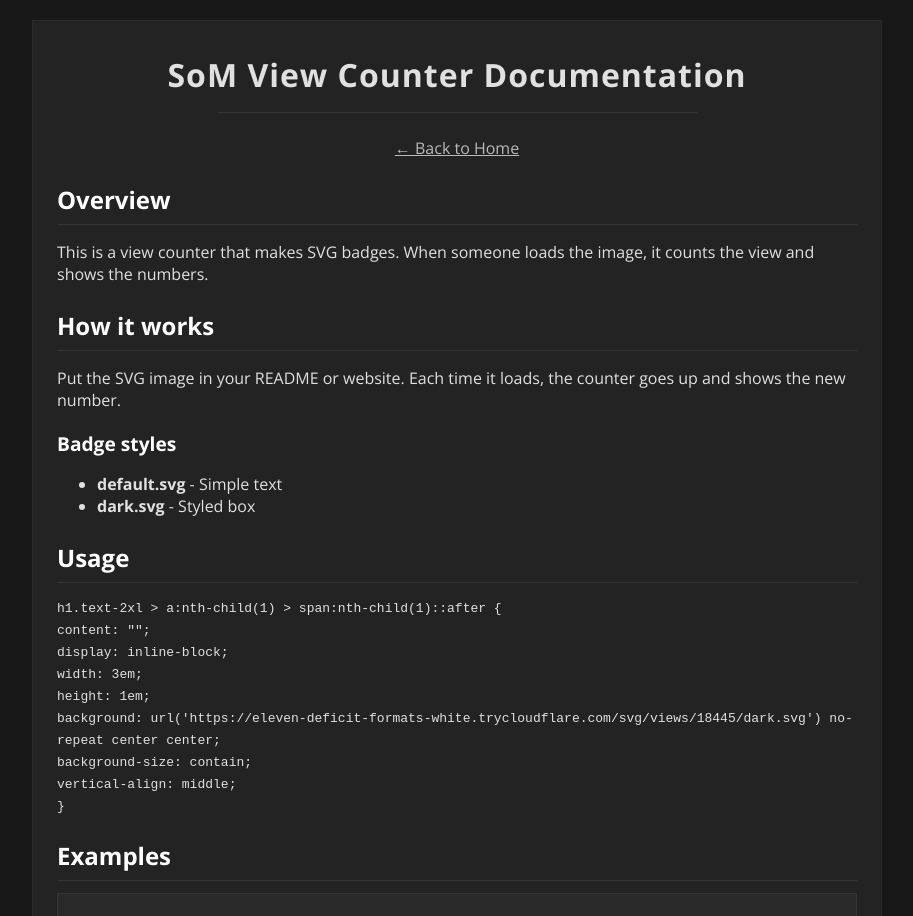
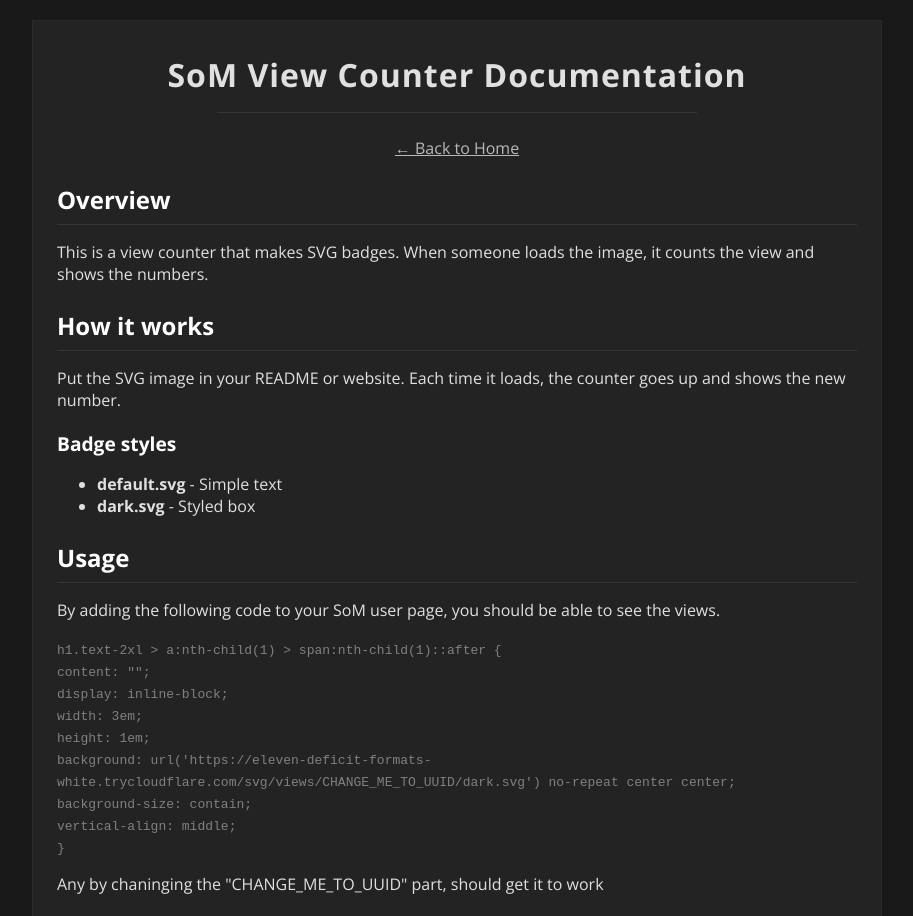
Before and after one commit to Null-Austin/SoM-view-tracker, a website: page pages/docs.html in a window 1280 px wide. Shown: the top 916 px of the page, without its empty margins (183-1096 px from the left). Drawn offline with nearby package versions, Linux system fonts and the light colour scheme; files whose address does not match are found by name.

Commit message:
added more clarity

```diff
--- a/pages/docs.html
+++ b/pages/docs.html
@@ -148,17 +148,18 @@
 
         <div class="section">
             <h2>Usage</h2>
-
-            <code>
+            <p>By adding the following code to your SoM user page, you should be able to see the views.</p>
+            <code style="color: gray;">
                 h1.text-2xl > a:nth-child(1) > span:nth-child(1)::after {<br>
                 content: "";<br>
                 display: inline-block;<br>
                 width: 3em;<br>
                 height: 1em;<br>
-                background: url('https://eleven-deficit-formats-white.trycloudflare.com/svg/views/18445/dark.svg') no-repeat center center;<br>
+                background: url('https://eleven-deficit-formats-white.trycloudflare.com/svg/views/CHANGE_ME_TO_UUID/dark.svg') no-repeat center center;<br>
                 background-size: contain;<br>
                 vertical-align: middle;<br>
             }</code>
+            <p>Any by chaninging the "CHANGE_ME_TO_UUID" part, should get it to work</p>
 
         </div>
 
```
